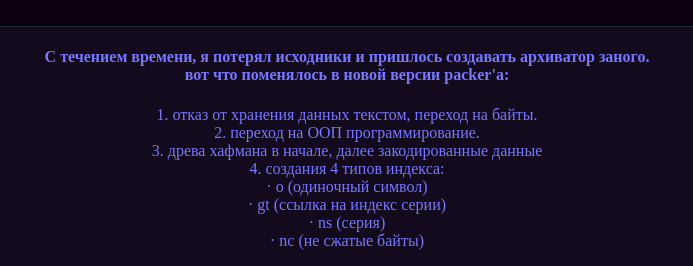
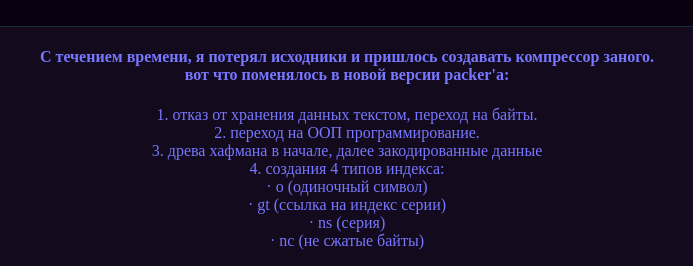
Before and after one commit to korall839/korall839.github.io, a plain HTML site: page blog/packer/v2.html in a window 1280 px wide. Shown: the top 266 px of the page, 293-986 px from the left. Drawn offline with Linux system fonts and the light colour scheme.

Commit message:
Update v2.html

```diff
--- a/blog/packer/v2.html
+++ b/blog/packer/v2.html
@@ -60,7 +60,7 @@
     <a href="../packer.html" class="back">обратно</a>
     <main>
         <h4>
-            С течением времени, я потерял исходники и пришлось создавать архиватор заного.<br>вот что поменялось в новой версии packer'а:
+            С течением времени, я потерял исходники и пришлось создавать компрессор заного.<br>вот что поменялось в новой версии packer'а:
         </h4>
         <ul>
             <li>
```
